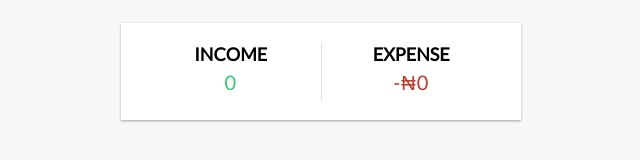
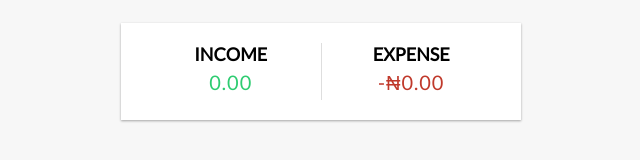
Before and after one commit to skylarng89/expense-tracker, a Vue app: page / in a window 1280 px wide. Shown: the part 201-361 px from the top of the page, without its empty margins (319-959 px from the left). Built offline with nearby package versions, Linux system fonts and the light colour scheme.

Commit message:
feat: added pinia

```diff
--- a/package.json
+++ b/package.json
@@ -9,6 +9,7 @@
     "preview": "vite preview"
   },
   "dependencies": {
+    "pinia": "^2.1.7",
     "vue": "^3.3.11",
     "vue-toastification": "^2.0.0-rc.5"
   },
--- a/src/App.vue
+++ b/src/App.vue
@@ -2,16 +2,9 @@
   <div>
     <Header />
     <div class="container">
-      <!-- Pass total as prop -->
-      <Balance :total="+total" />
-      <!-- Pass Income Expenses as prop -->
-      <IncomeExpenses :income="+income" :expenses="+expenses" />
-      <!-- Pass transactions as prop -->
-      <TransactionList
-        :transactions="transactions"
-        @transactionDeleted="removeTransaction"
-      />
-      <!-- Add new transactions -->
+      <Balance :total="total" />
+      <IncomeExpenses :income="income" :expenses="expenses" />
+      <TransactionList :transactions="transactions" @transactionDeleted="removeTransaction" />
       <AddTransaction @addedTransaction="submitTransaction" />
     </div>
   </div>
@@ -23,83 +16,24 @@ import Balance from "./components/Balance.vue";
 import IncomeExpenses from "./components/IncomeExpenses.vue";
 import TransactionList from "./components/TransactionList.vue";
 import AddTransaction from "./components/AddTransaction.vue";
+import { onMounted } from "vue";
+import { useTransactionStore } from "./store/transactions";
 
-import { useToast } from "vue-toastification";
-import { ref, computed, onMounted } from "vue";
+const transactionStore = useTransactionStore();
 
-// Initialise Toastification
-const toast = useToast();
 
-// Init onMounted and check localStorage
+
 onMounted(() => {
-  const savedTransactions = JSON.parse(localStorage.getItem("transactions"));
-
-  if (savedTransactions) {
-    transactions.value = savedTransactions;
-  }
+  transactionStore.loadTransactions();
 });
 
-// Set transactions array
-const transactions = ref([]);
-
-// Get total balance using Vue computed function
-const total = computed(() => {
-  return transactions.value.reduce((acc, transaction) => {
-    return acc + transaction.amount;
-  }, 0);
-});
-
-// Get total income using Vue computed function
-const income = computed(() => {
-  return transactions.value
-    .filter((transaction) => transaction.amount > 0)
-    .reduce((acc, transaction) => {
-      return acc + transaction.amount;
-    }, 0)
-    .toFixed(2);
-});
-
-// Get total expense using Vue computed function
-const expenses = computed(() => {
-  return transactions.value
-    .filter((transaction) => transaction.amount < 0)
-    .reduce((acc, transaction) => {
-      return acc + transaction.amount;
-    }, 0)
-    .toFixed(2);
-});
-
-// Generate unique transaction ID
-const generateUniqueId = () => {
-  return crypto.randomUUID();
+// Directly expose to the template, no return statement needed
+const transactions = transactionStore.transactions;
+const total = transactionStore.total;
+const income = transactionStore.income;
+const expenses = transactionStore.expenses;
+const submitTransaction = (transactionData) => {
+  transactionStore.addTransaction(transactionData, toast);
 };
-
-// Add to transaction array
-const submitTransaction = (transactionData) => {
-  transactions.value.push({
-    id: generateUniqueId(),
-    item: transactionData.item,
-    amount: transactionData.amount,
-  });
-
-  saveToLocalStorage();
-
-  toast.success("Transaction Added");
-};
-
-// Delete transactions from array
-const removeTransaction = (id) => {
-  transactions.value = transactions.value.filter(
-    (transaction) => transaction.id !== id
-  );
-
-  saveToLocalStorage();
-
-  toast.success("Transaction deleted");
-};
-
-// Save to localStorage
-const saveToLocalStorage = () => {
-  localStorage.setItem("transactions", JSON.stringify(transactions.value));
-};
+const removeTransaction = transactionStore.removeTransaction;
 </script>
--- a/src/components/AddTransaction.vue
+++ b/src/components/AddTransaction.vue
@@ -30,18 +30,14 @@
 
 <script setup>
 import { ref } from "vue";
-// Import Toastification
 import { useToast } from "vue-toastification";
+import { useTransactionStore } from "../store/transactions";
 
 const item = ref("");
 const amount = ref("");
+const toast = useToast();
+const transactionStore = useTransactionStore();
 
-// Emit event to main component
-const emit = defineEmits(["addedTransaction"]);
-
-// Initialize Toastification
-const toast = useToast();
-// Validate input fields
 const onSubmit = () => {
   if (!item.value || !amount.value) {
     toast.error("Please fill all fields");
@@ -53,7 +49,7 @@ const onSubmit = () => {
     amount: parseFloat(amount.value),
   };
 
-  emit("addedTransaction", transactionData);
+  transactionStore.addTransaction(transactionData); // Directly calling store action
 
   item.value = "";
   amount.value = "";
--- a/src/components/IncomeExpenses.vue
+++ b/src/components/IncomeExpenses.vue
@@ -2,27 +2,23 @@
   <div class="inc-exp-container">
     <div>
       <h4>Income</h4>
-      <p id="money-plus" class="money plus">{{ income }}</p>
+      <p id="money-plus" class="money plus">{{ formattedIncome }}</p>
     </div>
     <div>
       <h4>Expense</h4>
-      <p id="money-minus" class="money minus">-₦{{ expenses }}</p>
+      <p id="money-minus" class="money minus">-₦{{ formattedExpenses }}</p>
     </div>
   </div>
 </template>
 
 <script setup>
-// Create transactions as prop and pass to main component
-import { defineProps } from "vue";
+import { defineProps, computed } from 'vue';
 
 const props = defineProps({
-  income: {
-    type: Number,
-    required: true,
-  },
-  expenses: {
-    type: Number,
-    required: true,
-  },
+  income: Number,
+  expenses: Number,
 });
+
+const formattedIncome = computed(() => props.income.toFixed(2));
+const formattedExpenses = computed(() => props.expenses.toFixed(2));
 </script>
--- a/src/main.js
+++ b/src/main.js
@@ -1,9 +1,12 @@
 import { createApp } from 'vue';
 import Toast from 'vue-toastification';
+import { createPinia } from 'pinia';
 import 'vue-toastification/dist/index.css';
 import './assets/style.css';
 import App from './App.vue';
 
 const app = createApp(App);
+const pinia = createPinia();
 app.use(Toast);
+app.use(pinia);
 app.mount('#app');
--- /dev/null
+++ b/src/store/transactions.js
@@ -0,0 +1,58 @@
+import { defineStore } from 'pinia';
+
+export const useTransactionStore = defineStore('transactions', {
+	state: () => ({
+		transactions: [],
+	}),
+	getters: {
+		total: (state) =>
+			state.transactions.reduce((acc, transaction) => {
+				const amount = parseFloat(transaction.amount);
+				return acc + (isNaN(amount) ? 0 : amount);
+			}, 0),
+		income: (state) =>
+			state.transactions
+				.filter((transaction) => transaction.amount > 0)
+				.reduce((acc, transaction) => acc + transaction.amount, 0),
+		expenses: (state) =>
+			state.transactions
+				.filter((transaction) => transaction.amount < 0)
+				.reduce((acc, transaction) => acc + transaction.amount, 0),
+	},
+	actions: {
+		loadTransactions() {
+			const savedTransactions = JSON.parse(
+				localStorage.getItem('transactions'),
+			);
+			if (savedTransactions) {
+				this.transactions = savedTransactions;
+			}
+		},
+		addTransaction(transactionData, toast) {
+			this.transactions.push({
+				id: crypto.randomUUID(),
+				item: transactionData.item,
+				amount: transactionData.amount,
+			});
+
+			this.saveTransactions();
+
+			if (toast) {
+				toast.success('Transaction added!');
+			}
+		},
+		removeTransaction(id, toast) {
+			this.transactions = this.transactions.filter(
+				(transaction) => transaction.id !== id,
+			);
+			this.saveTransactions();
+
+			if (toast) {
+				toast.fail('Transaction removed!');
+			}
+		},
+		saveTransactions() {
+			localStorage.setItem('transactions', JSON.stringify(this.transactions));
+		},
+	},
+});
```
Also changed, not shown: 1 other file (tests, documents, lock files or other folders).
